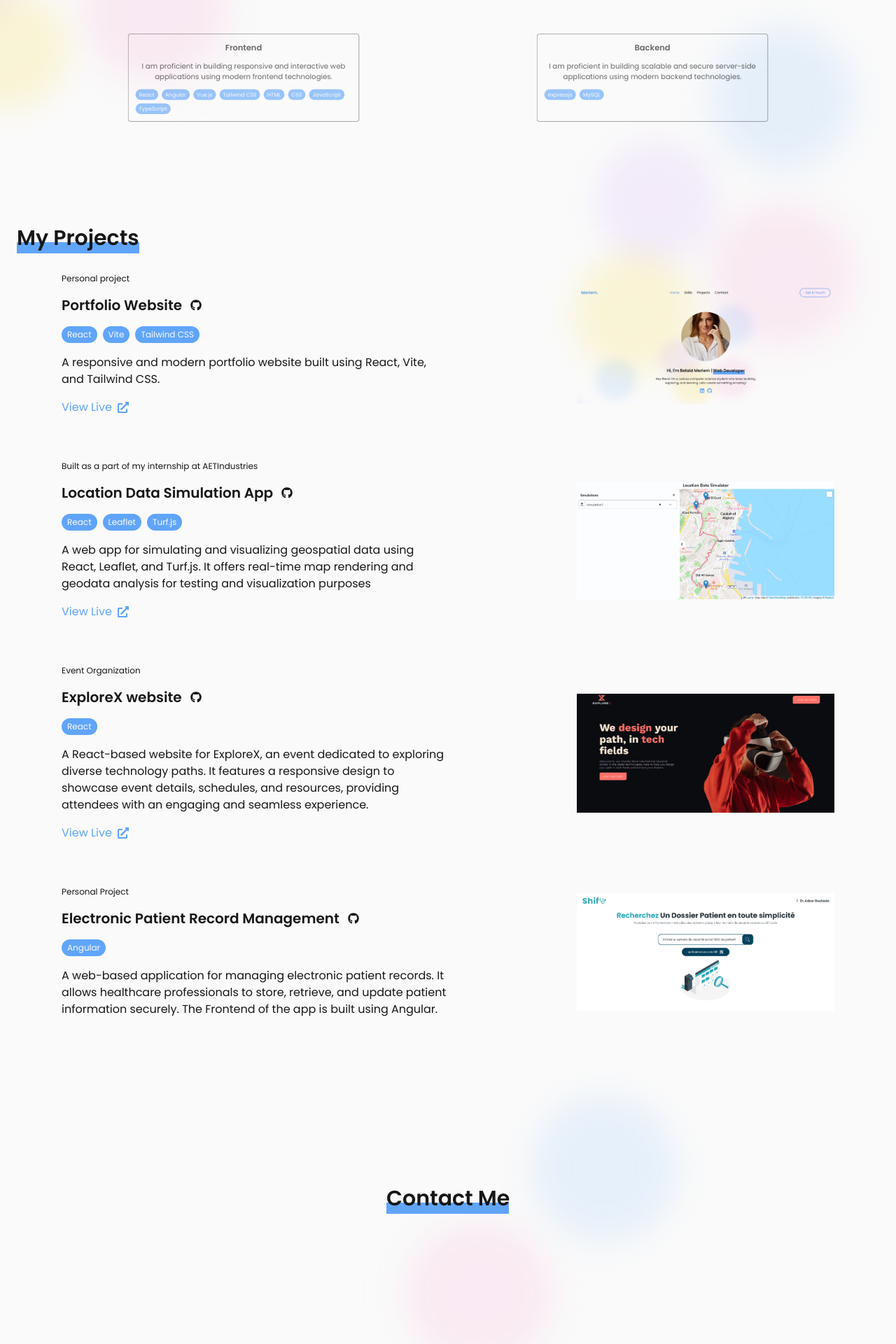
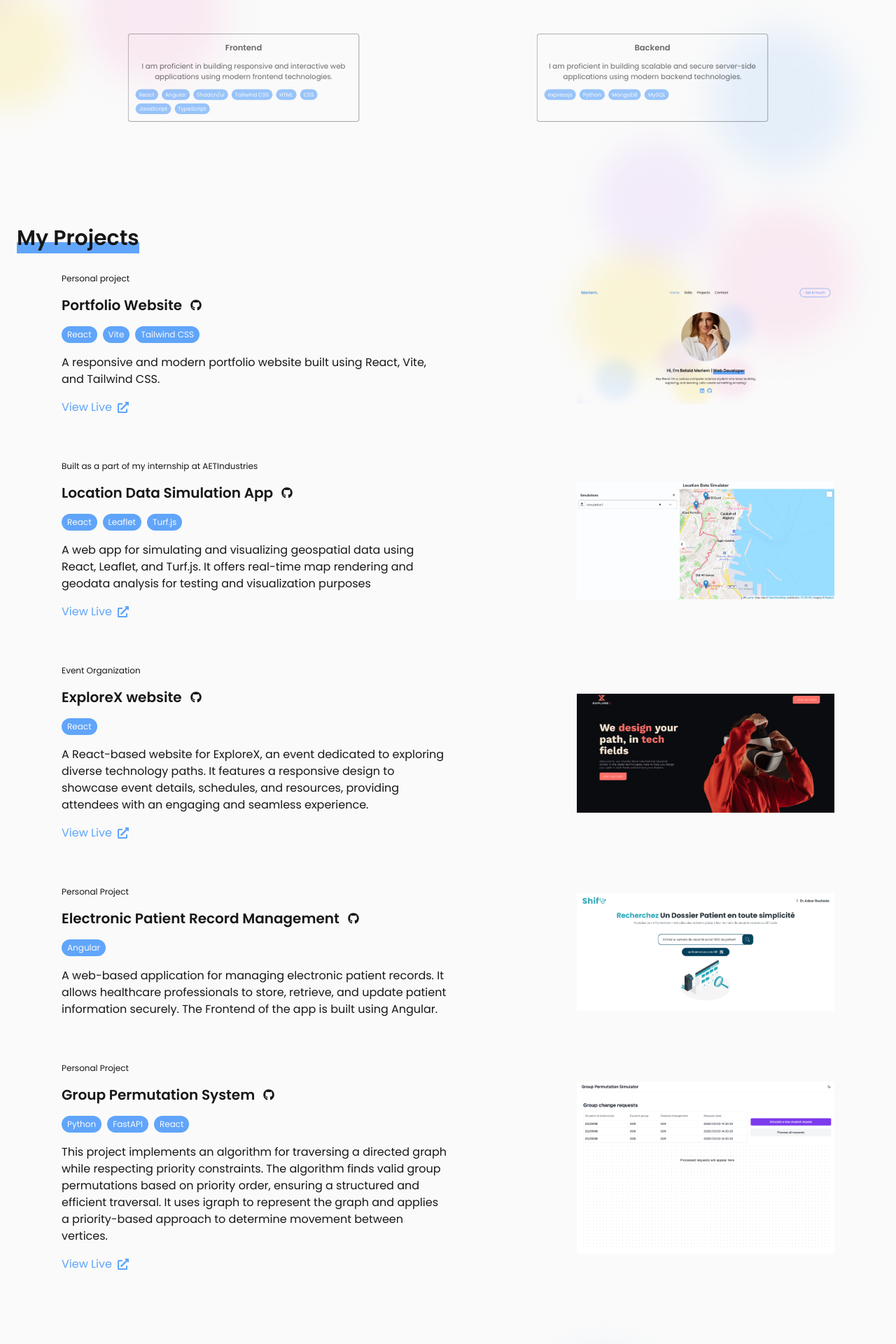
Before and after one commit to belaid1meriem/portfolio, a React (Vite) app: page / in a window 1280 px wide. Shown: the part 680-2600 px from the top of the page at 70% size. Built offline with nearby package versions, Linux system fonts and the light colour scheme.

Commit message:
adding group permutation project

```diff
--- a/src/data/projects.ts
+++ b/src/data/projects.ts
@@ -3,6 +3,7 @@ import img from '../assets/picture.png';
 import dpi from '../assets/dpi.png'
 import dataSimul from '../assets/dataSimulation.png'
 import explorex from '../assets/explorex.png'
+import groupPermut from '../assets/groupPermut.png'
 interface Project {
     source: string;
     image: string;
@@ -61,4 +62,17 @@ export const projects : Project[] = [
         ],
         githubLink: 'https://github.com/rawane0310/Front_IGL',
     },
+    {
+        source:'Personal Project',
+        image: groupPermut,
+        name: 'Group Permutation System',
+        description: 'This project implements an algorithm for traversing a directed graph while respecting priority constraints. The algorithm finds valid group permutations based on priority order, ensuring a structured and efficient traversal. It uses igraph to represent the graph and applies a priority-based approach to determine movement between vertices.',
+        techStack: [
+            { name: 'Python', icon: '/react.svg' },
+            { name: 'FastAPI', icon: '/react.svg' },
+            { name: 'React', icon: '/react.svg' },
+        ],
+        githubLink: 'https://github.com/belaid1meriem/group-permutation.git',
+        liveLink: 'https://belaid1meriem.github.io/group-permutation/group_permutation.html'
+    },
 ]
--- a/src/data/skills.ts
+++ b/src/data/skills.ts
@@ -15,7 +15,7 @@ export const skills : Skill[] = [
         techStack: [
             {name: 'React', icon: 'https://img.shields.io/badge/React-20232A?style=for-the-badge&logo=react&logoColor=61DAFB'},
             {name: 'Angular', icon: 'https://img.shields.io/badge/Angular-DD0036?style=for-the-badge&logo=angular&logoColor=white'},
-            {name: 'Vue.js', icon: 'https://img.shields.io/badge/Vue.js-35495E?style=for-the-badge&logo=vue.js&logoColor=4FC08D'},
+            {name: 'Shadcn/ui', icon: 'https://img.shields.io/badge/Angular-DD0036?style=for-the-badge&logo=angular&logoColor=white'},
             {name: 'Tailwind CSS', icon: 'https://img.shields.io/badge/Tailwind%20CSS-38B2AC?style=for-the-badge&logo=tailwindcss&logoColor=white'},
             {name: 'HTML', icon:'https://img.shields.io/badge/HTML-239120?style=for-the-badge&logo=html5&logoColor=white'},
             {name: 'CSS', icon: 'https://img.shields.io/badge/CSS-217596?style=for-the-badge&logo=css3&logoColor=white'},
@@ -28,6 +28,8 @@ export const skills : Skill[] = [
         description: 'I am proficient in building scalable and secure server-side applications using modern backend technologies.',
         techStack: [
             {name: 'expressjs', icon: 'https://img.shields.io/badge/Express.js-000000?style=for-the-badge&logo=express&logoColor=white'},
+            {name: 'Python', icon: 'https://img.shields.io/badge/MySQL-00000F?style=for-the-badge&logo=mysql&logoColor=white'},
+            {name: 'MongoDB', icon: 'https://img.shields.io/badge/MySQL-00000F?style=for-the-badge&logo=mysql&logoColor=white'},
             {name: 'MySQL', icon: 'https://img.shields.io/badge/MySQL-00000F?style=for-the-badge&logo=mysql&logoColor=white'},
             ]
     }
```
Also changed, not shown: src/assets/groupPermut.png (added).
